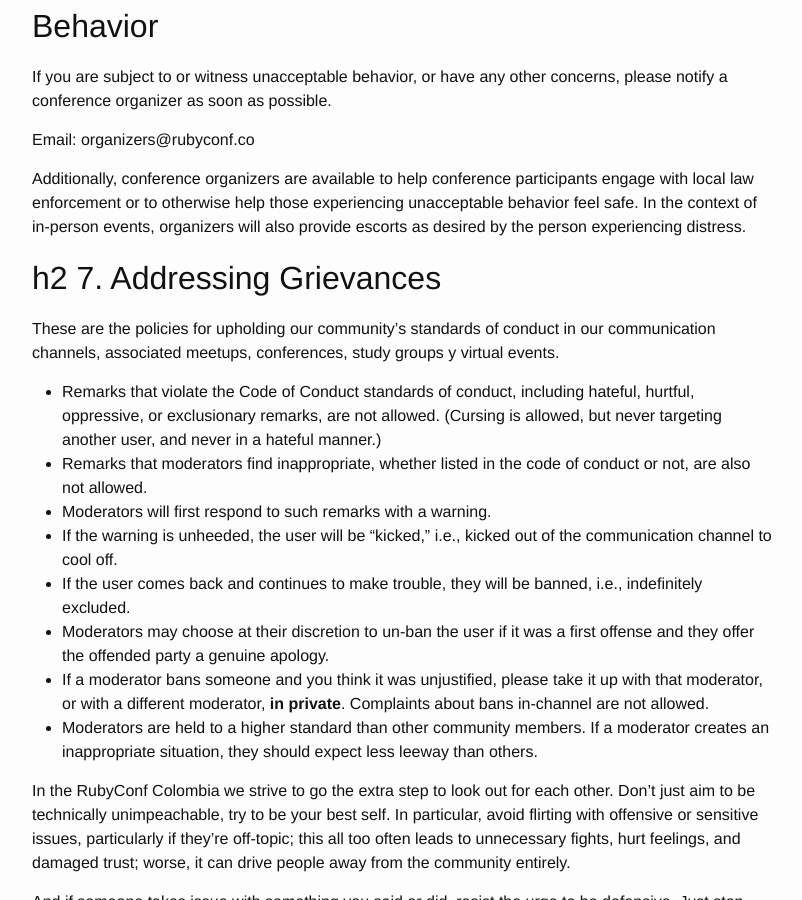
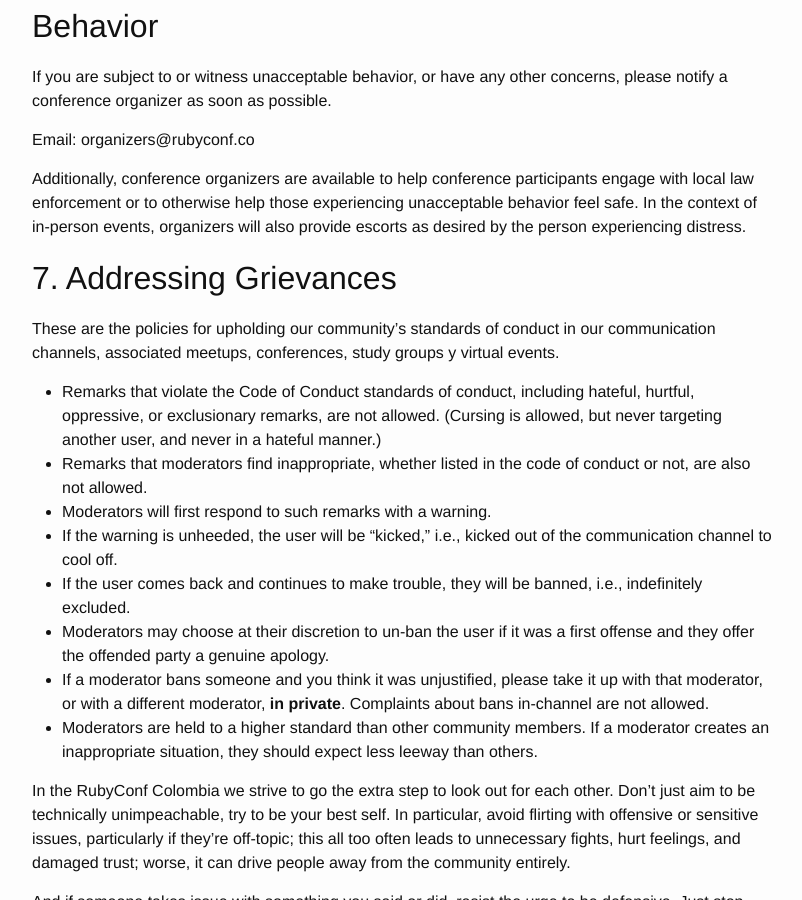
Before and after one commit to RubyConfCo/rubyconfco-website-2015, a Jekyll site: the page built from code-of-conduct.md, in a window 1280 px wide and 900 px high, scrolled down 1724 px. Shown: the whole window, without its empty margins (238-1040 px from the left). Built offline with Jekyll 4.4.1, drawn with Linux system fonts in a browser that asks for light colours; nearby versions of some CDN libraries.

```diff
--- a/code-of-conduct.md
+++ b/code-of-conduct.md
@@ -51,7 +51,7 @@ Email: organizers@rubyconf.co
 
 Additionally, conference organizers are available to help conference participants engage with local law enforcement or to otherwise help those experiencing unacceptable behavior feel safe. In the context of in-person events, organizers will also provide escorts as desired by the person experiencing distress.
 
-## h2 7. Addressing Grievances
+## 7. Addressing Grievances
 
 These are the policies for upholding our community's standards of conduct in our communication channels, associated meetups, conferences, study groups y virtual events.
 
```
